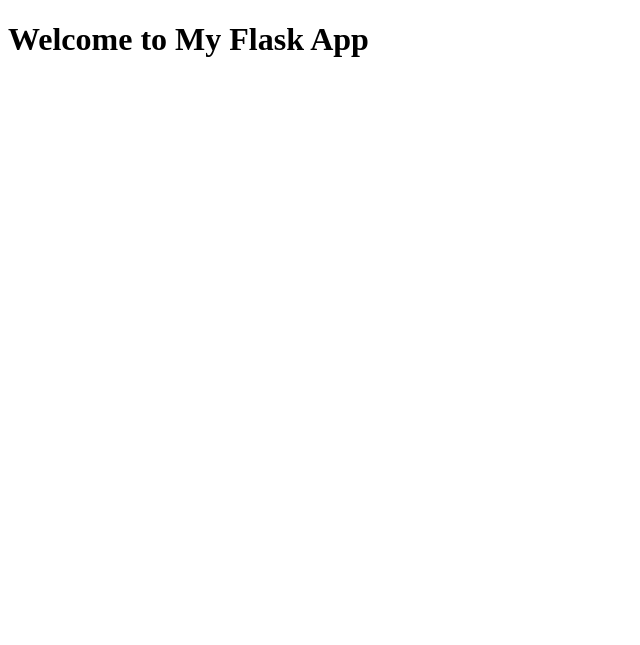
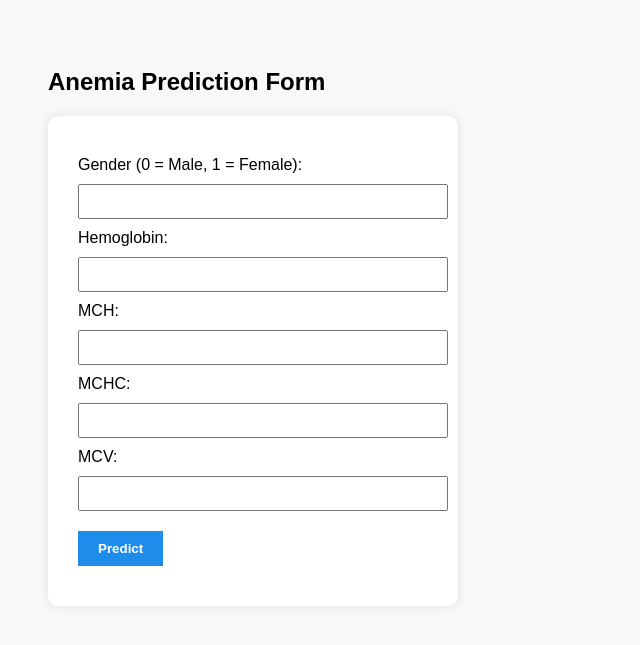
Before and after one commit to akshita0509/intern_pro, a Flask app: page / in a window 1280 px wide. Shown: the top 645 px of the page, without its empty margins (0-640 px from the left). Run offline with Flask 2, Linux system fonts and the light colour scheme.

Commit message:
Update index.html

```diff
--- a/templates/index.html
+++ b/templates/index.html
@@ -2,9 +2,61 @@
 <!DOCTYPE html>
 <html>
 <head>
-    <title>My Flask App</title>
+    <title>Anemia Prediction</title>
+    <style>
+        body {
+            font-family: Arial, sans-serif;
+            padding: 40px;
+            background-color: #f8f8f8;
+        }
+        form {
+            background-color: #fff;
+            padding: 30px;
+            border-radius: 10px;
+            width: 350px;
+            box-shadow: 0 0 10px rgba(0,0,0,0.1);
+        }
+        h2 {
+            margin-bottom: 20px;
+        }
+        label, input {
+            display: block;
+            margin: 10px 0;
+        }
+        input[type="text"] {
+            width: 100%;
+            padding: 8px;
+        }
+        input[type="submit"] {
+            padding: 10px 20px;
+            background-color: #1d8ceb;
+            color: white;
+            border: none;
+            cursor: pointer;
+            font-weight: bold;
+            margin-top: 20px;
+        }
+    </style>
 </head>
 <body>
-    <h1>Welcome to My Flask App</h1>
+    <h2>Anemia Prediction Form</h2>
+    <form action="/predict" method="post">
+        <label for="Gender">Gender (0 = Male, 1 = Female):</label>
+        <input type="text" name="Gender" required>
+
+        <label for="Hemoglobin">Hemoglobin:</label>
+        <input type="text" name="Hemoglobin" required>
+
+        <label for="MCH">MCH:</label>
+        <input type="text" name="MCH" required>
+
+        <label for="MCHC">MCHC:</label>
+        <input type="text" name="MCHC" required>
+
+        <label for="MCV">MCV:</label>
+        <input type="text" name="MCV" required>
+
+        <input type="submit" value="Predict">
+    </form>
 </body>
 </html>
```
